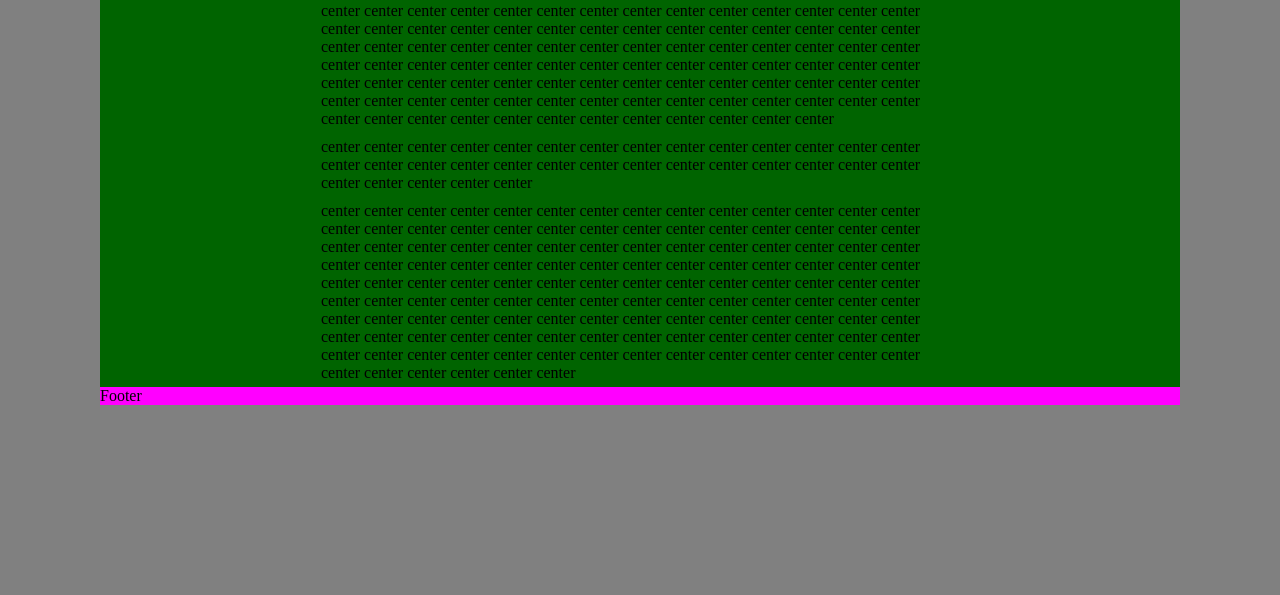
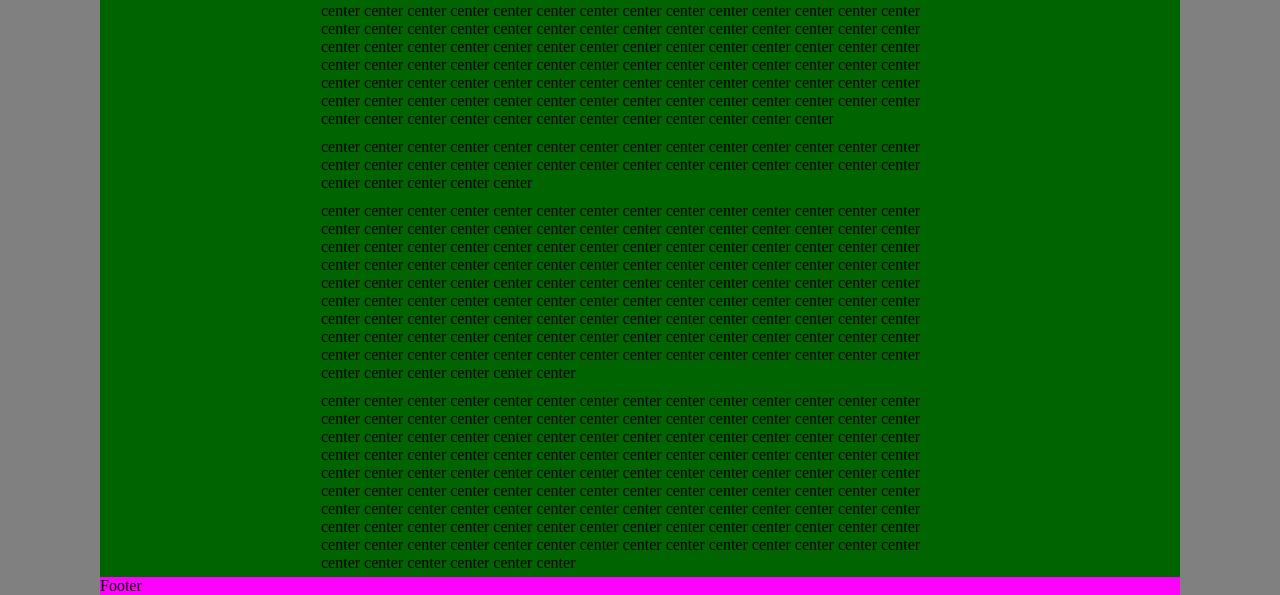
Before and after one commit to WhiteRaven-87/Basic, a plain HTML site: page index.html in a window 1280 px wide. Shown: the part 670-1265 px from the top of the page. Before the commit the page ends 1075 px from the top, so only its background shows below. Drawn offline with Linux system fonts and the light colour scheme.

Commit message:
Add files via upload

```diff
--- a/index.html
+++ b/index.html
@@ -85,6 +85,21 @@
                 center center center center center center center center center
                 center center center center center center center center center
                 center center center center center center </p>
+          <p> center center center center center center center center center
+                center center center center center center center center center
+                center center center center center center center center center
+                center center center center center center center center center
+                center center center center center center center center center
+                center center center center center center center center center
+                center center center center center center center center center
+                center center center center center center center center center
+                center center center center center center center center center
+                center center center center center center center center center
+                center center center center center center center center center
+                center center center center center center center center center
+                center center center center center center center center center
+                center center center center center center center center center
+                center center center center center center </p>
           </div>
         <div class="rightbar">
           <p> Rightbar </p>
```
